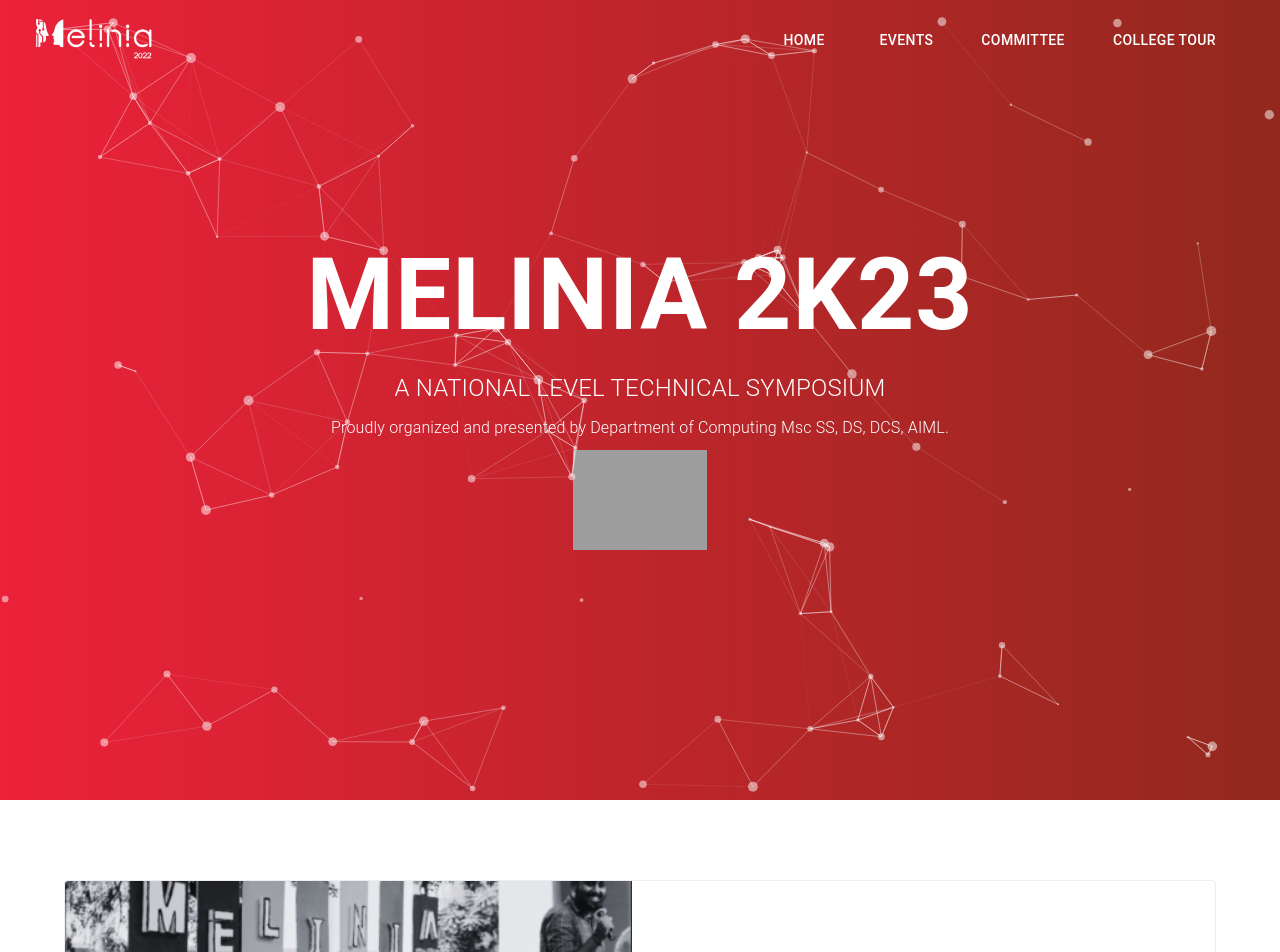
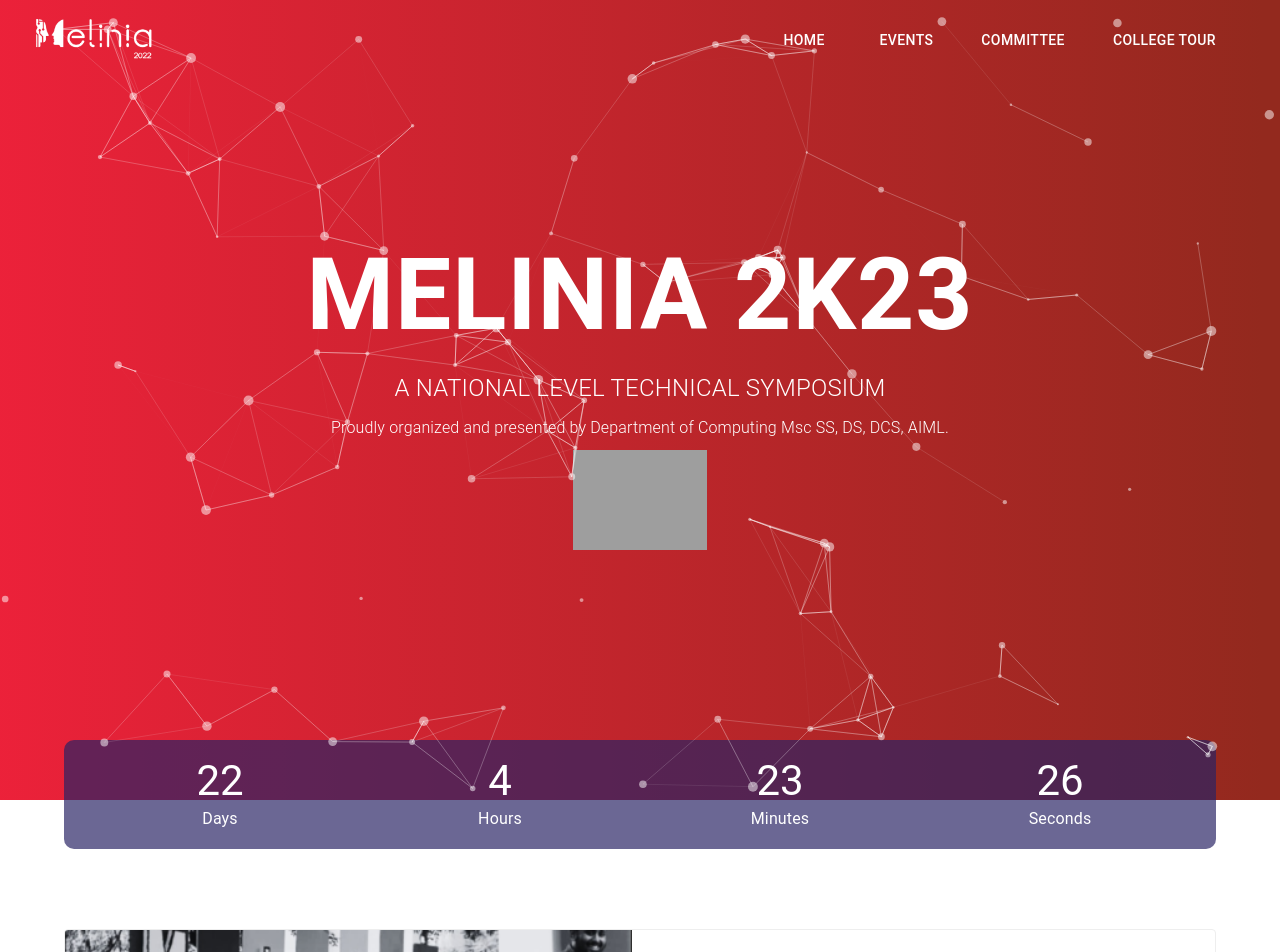
Before and after one commit to mohan2002/melinia-web, a Next.js app: page / in a window 1280 px wide. Shown: the top 952 px of the page. Built offline with nearby package versions, Linux system fonts and the light colour scheme; grey boxes are pictures that could not be loaded.

Commit message:
countdown

```diff
--- /dev/null
+++ b/common/components/Countdown.js
@@ -0,0 +1,67 @@
+import { Grid, Typography } from '@mui/material';
+import React, { useState, useEffect } from 'react';
+
+const Countdown = () => {
+  const [countdown, setCountdown] = useState({ days: 0, hours: 0, minutes: 0, seconds: 0 });
+
+  const calculateCountdown = () => {
+    const eventDate = new Date('2023-04-05T12:00:00');
+    const currentDate = new Date();
+
+    const timeDifference = eventDate.getTime() - currentDate.getTime();
+
+    const days = Math.floor(timeDifference / (1000 * 60 * 60 * 24));
+    const hours = Math.floor((timeDifference % (1000 * 60 * 60 * 24)) / (1000 * 60 * 60));
+    const minutes = Math.floor((timeDifference % (1000 * 60 * 60)) / (1000 * 60));
+    const seconds = Math.floor((timeDifference % (1000 * 60)) / 1000);
+
+    setCountdown({ days, hours, minutes, seconds });
+  };
+
+  useEffect(() => {
+    const interval = setInterval(() => {
+      calculateCountdown();
+    }, 1000);
+
+    return () => clearInterval(interval);
+  }, []);
+
+  return (
+    <Grid container justify="center" alignItems="center" bgcolor="rgba(41, 36, 101, 0.69)" p={2} borderRadius="10px" marginTop="-60px">
+      <Grid item xs={3}>
+        <Typography variant="h3" fontSize={{xs:"24px",md:"42px"}} align="center" color="white">
+          {countdown.days}
+        </Typography>
+        <Typography variant="subtitle1"  align="center"  color="white">
+          Days
+        </Typography>
+      </Grid>
+      <Grid item xs={3}>
+        <Typography variant="h3" align="center" fontSize={{xs:"24px",md:"42px"}} color="white">
+          {countdown.hours}
+        </Typography>
+        <Typography variant="subtitle1" align="center"  color="white">
+          Hours
+        </Typography>
+      </Grid>
+      <Grid item xs={3}>
+        <Typography variant="h3" align="center" fontSize={{xs:"24px",md:"42px"}} color="white">
+          {countdown.minutes}
+        </Typography>
+        <Typography variant="subtitle1" align="center" color="white">
+          Minutes
+        </Typography>
+      </Grid>
+      <Grid item xs={3}>
+        <Typography variant="h3" align="center" fontSize={{xs:"24px",md:"42px"}} color="white">
+          {countdown.seconds}
+        </Typography>
+        <Typography variant="subtitle1" align="center"  color="white">
+          Seconds
+        </Typography>
+      </Grid>
+    </Grid>
+  );
+};
+
+export default Countdown;
--- a/pages/index.js
+++ b/pages/index.js
@@ -22,6 +22,7 @@ import Script from "next/script";
 import ConnectUs from "@/common/components/ConnectUs";
 import BottomFooter from "@/common/components/BottomFooter";
 import ChiefGuest from "@/common/components/ChiefGuest";
+import Countdown from "@/common/components/Countdown";
 
 const inter = Inter({ subsets: ["latin"] });
 
@@ -60,6 +61,9 @@ export default function Home() {
         <ParticleComponent />
         <Banner/>
       </Box>
+      <Container>
+        <Countdown/>
+      </Container>
       <AboutMelinia/>
       <EventsGrid/>
       <WorkshopCard />
```
